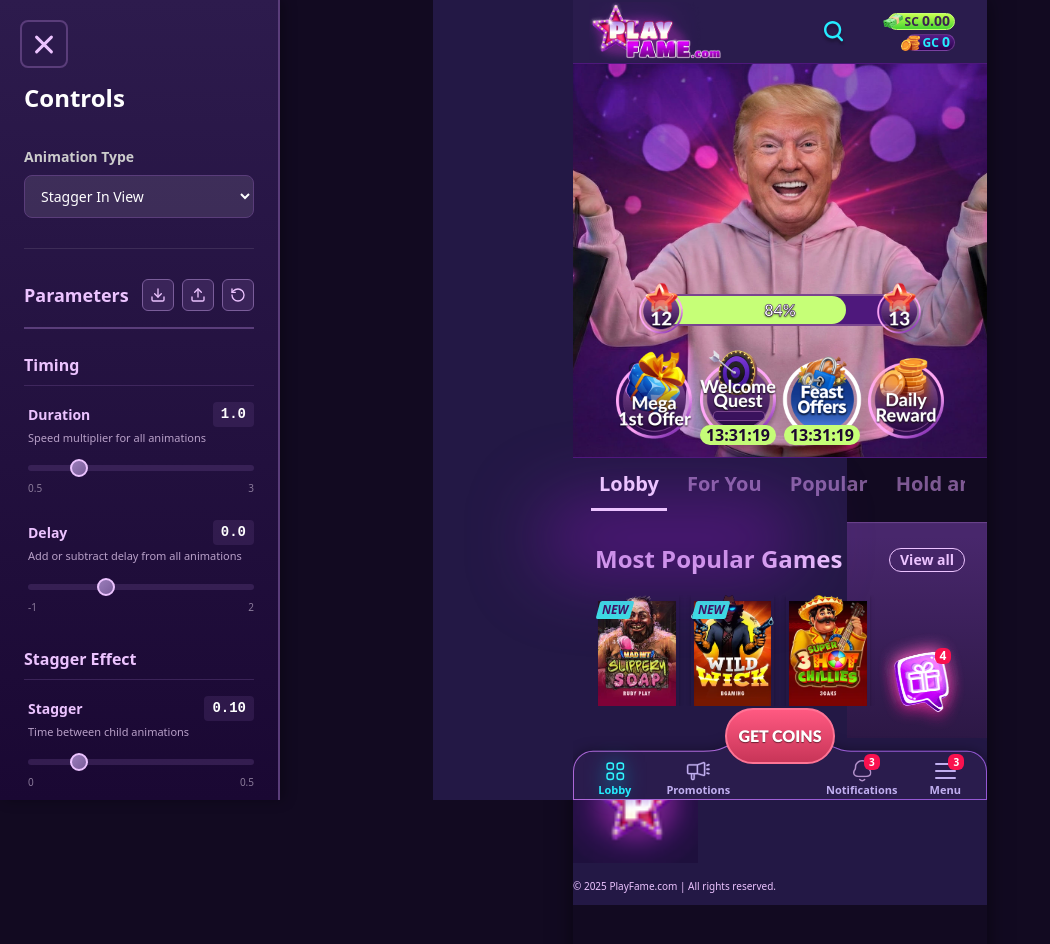
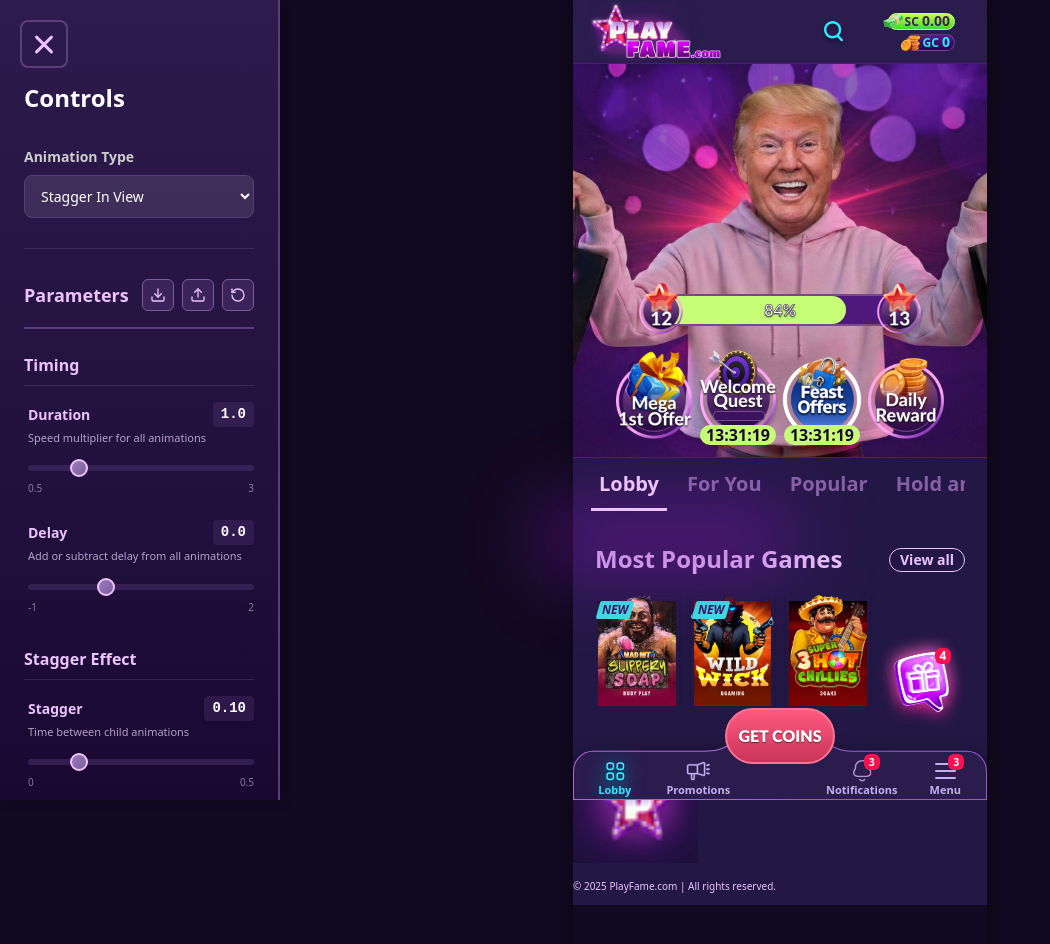
Before and after one commit to michael-h-patrianna/chain-offer-mock, a React (Vite) app: page / in a window 1280 px wide. Shown: the top 944 px of the page, without its empty margins (0-1050 px from the left). Built offline with nearby package versions, Linux system fonts and the light colour scheme.

Commit message:
fix background aligment

```diff
--- a/src/components/LobbyLayout.tsx
+++ b/src/components/LobbyLayout.tsx
@@ -21,7 +21,8 @@
             <source srcSet="/images/27d7e81f35cb17e372b170be1a3aa226.webp 600w, /images/7c8e8aa28974bb10b475ff173f9c3acf.webp 2000w" sizes="100vw" />
         </picture>
 
-        <section id="root-layout">
+        {/* Ensure root-layout is positioned relative so absolute children move with it */}
+        <section id="root-layout" style={{ position: 'relative' }}>
             <main
                 className="Layout_main__IhRQB Layout_fullContent__5V2R5 Layout_isFullWidthContainer__vTeyo"
                 style={{
@@ -357,7 +358,7 @@
             </main>
 
             {/* Move children INSIDE the main wrapper to ensure they are constrained by the 414px width */}
-            <main
+            <div
                 className="Layout_main__IhRQB Layout_fullContent__5V2R5 Layout_isFullWidthContainer__vTeyo"
                 style={{
                     maxWidth: '414px',
@@ -373,7 +374,7 @@
                 <div style={{pointerEvents: 'auto'}}>
                     {children}
                 </div>
-            </main>
+            </div>
         </section>
     </>
   )
```
